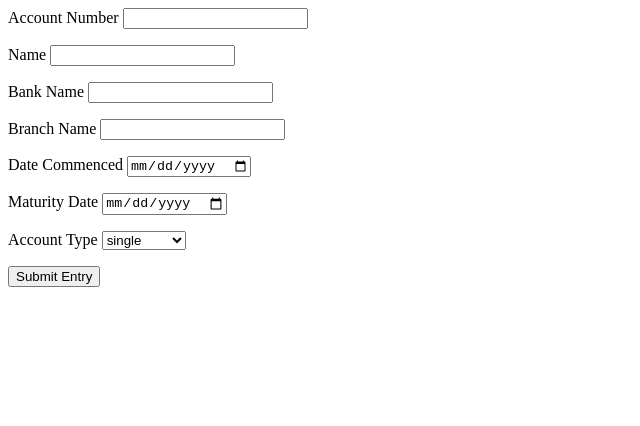
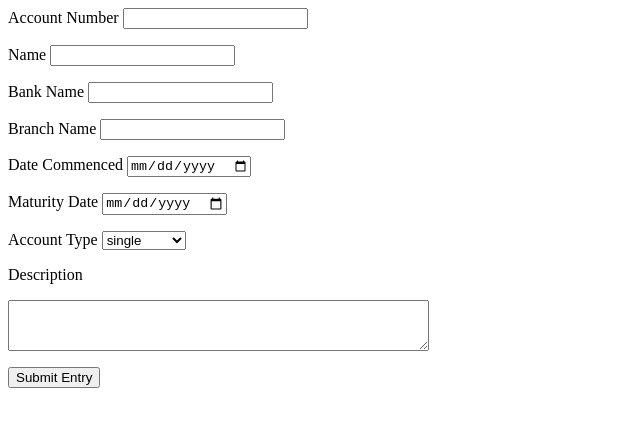
Before and after one commit to nevethap/accounts, an Electron app: page index.html in a window 1280 px wide. Shown: the whole page, without its empty margins (0-640 px from the left). Drawn offline with Linux system fonts and the light colour scheme.

Commit message:
added description to form

```diff
--- a/_form.html
+++ b/_form.html
@@ -39,6 +39,12 @@
   </p>
 
   <p>
+      <label for="description">Description</label>
+  </p>
+  <p>
+      <textarea id="description" rows="3" cols="50"></textarea>
+  </p>
+  <p>
       <button id="form-submit-button">Submit Entry</button>
   </p>
 
--- a/index.html
+++ b/index.html
@@ -1,6 +1,8 @@
 <html>
 
-  <head></head>
+  <head>
+      <link rel="stylesheet" type="text/css" href="formStyle.css">
+  </head>
 
   <body>
       <div id = "form-html" w3-include-HTML="_form.html">>
```
Also changed, not shown: formStyle.css (added).
